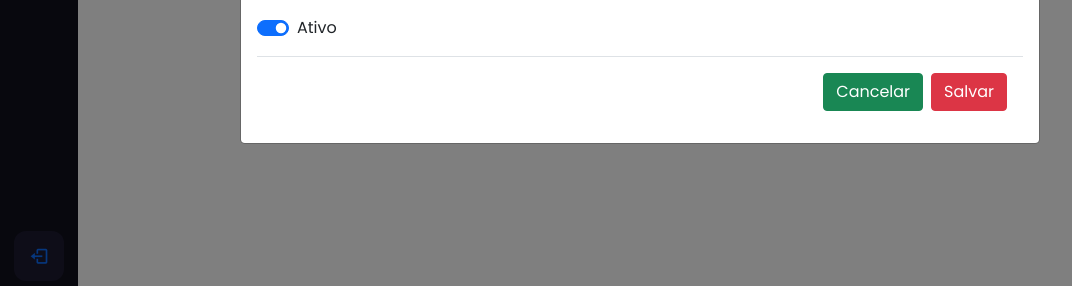
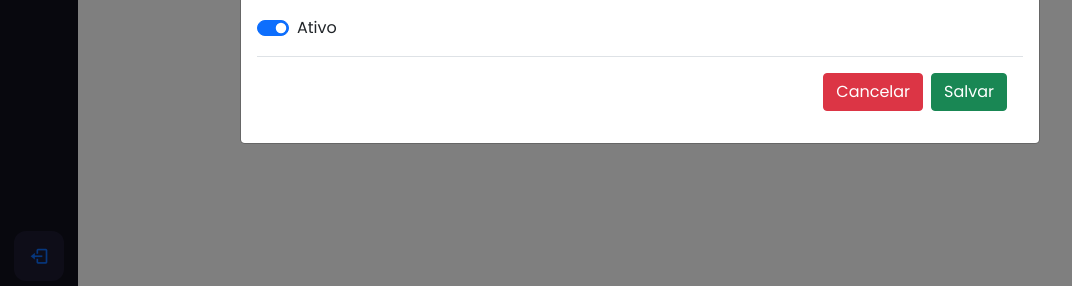
Before and after one commit to guilherme0541/projThaiTeam, a Flask app: page /aluno/list in a window 1280 px wide, after a click on "Novo Aluno". Shown: the part 514-800 px from the top of the page, without its empty margins (0-1072 px from the left). Run offline with Flask 2, Linux system fonts and the light colour scheme; the visitor is signed in with stand-in values (Sample User, id 1); data that the repository does not hold is empty; some libraries are stand-ins or nearby versions.

Commit message:
Ajustes na interface de alunos  e de pagamentos

```diff
--- a/app/templates/alunos/list.html
+++ b/app/templates/alunos/list.html
@@ -110,8 +110,8 @@
                                     </div>
 
                                     <div class="modal-footer">
-                                        <button type="button" class="btn btn-success" data-bs-dismiss="modal">Cancelar</button>
-                                        <button type="submit" class="btn btn-danger" type="submit">Salvar</button>
+                                        <button type="button" class="btn btn-danger" data-bs-dismiss="modal">Cancelar</button>
+                                        <button type="submit" class="btn btn-success" type="submit">Salvar</button>
                                     </div>
                                 </form>
                             </div>
--- a/app/templates/pagamentos/list.html
+++ b/app/templates/pagamentos/list.html
@@ -155,8 +155,8 @@
                                     </div>
 
                                     <div class="modal-footer">
-                                        <button type="button" class="btn btn-success" data-bs-dismiss="modal">Cancelar</button>
-                                        <button type="submit" class="btn btn-danger" type="submit">Salvar</button>
+                                        <button type="button" class="btn btn-danger" data-bs-dismiss="modal">Cancelar</button>
+                                        <button type="submit" class="btn btn-success" type="submit">Salvar</button>
                                     </div>
                                 </form>
                             </div>
```
